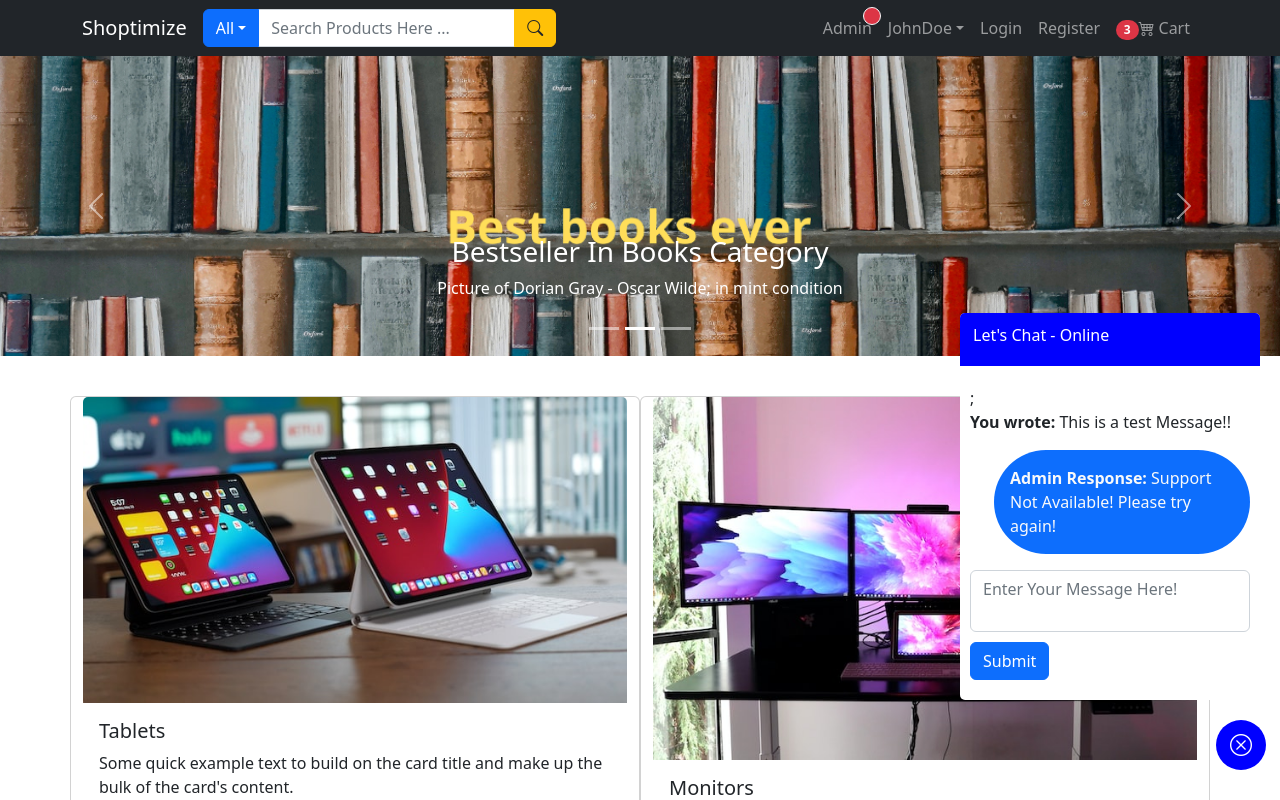
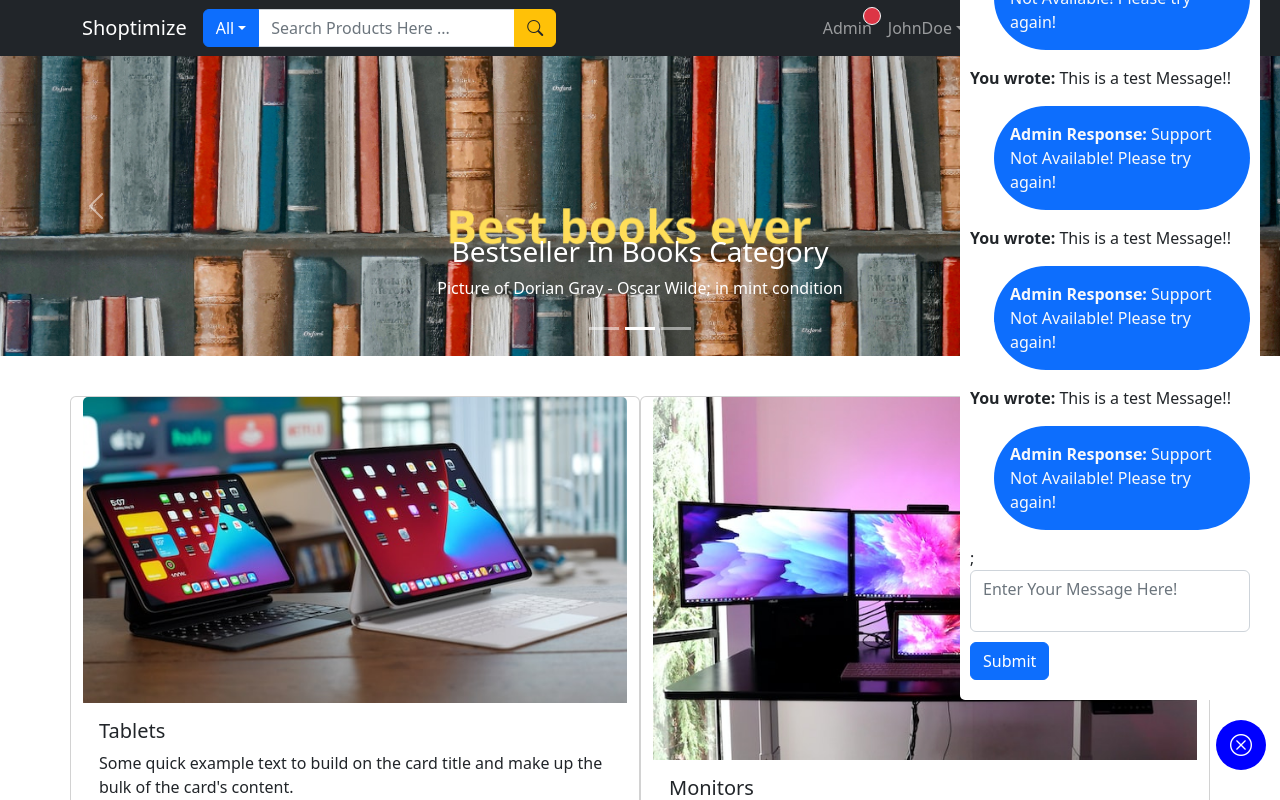
Before and after one commit to ShanchaiZ/MERN-ecommerce, a React (Create React App) app in the folder frontend/: page / in a window 1280 px wide. Both pictures are taken after a click on the label 1241 px from the left and 745 px from the top of the page. Shown: the top 800 px of the page. Built offline with nearby package versions, Linux system fonts and the light colour scheme.

Commit message:
replaced the console.log(id) with the user and admin p tags to simulate chat logs

```diff
--- a/frontend/src/components/user/UserChatComponent.js
+++ b/frontend/src/components/user/UserChatComponent.js
@@ -19,14 +19,17 @@ const UserChatComponent = () => {
                     <div className="cht-msg">
                         {/* JSX function that console logs the array of ids */}
                         {Array.from({ length: 20 }).map((_, id) => {
-                            console.log(id);
+                            return <>
+                                <div>
+                                    <p>
+                                        <b>You wrote:</b> This is a test Message!!
+                                    </p>
+                                    <p className="bg-primary p-3 ms-4 text-light rounded-pill">
+                                        <b>Admin Response:</b> Support Not Available! Please try again!
+                                    </p>
+                                </div>
+                            </>
                         })};
-                        <p>
-                            <b>You wrote:</b> This is a test Message!!
-                        </p>
-                        <p className="bg-primary p-3 ms-4 text-light rounded-pill">
-                            <b>Admin Response:</b> Support Not Available! Please try again!
-                        </p>
                     </div>
                     {/* Chatbot Text Area */}
                     <textarea id="clientChatMsg" className="form-control" placeholder="Enter Your Message Here!"></textarea>
```
